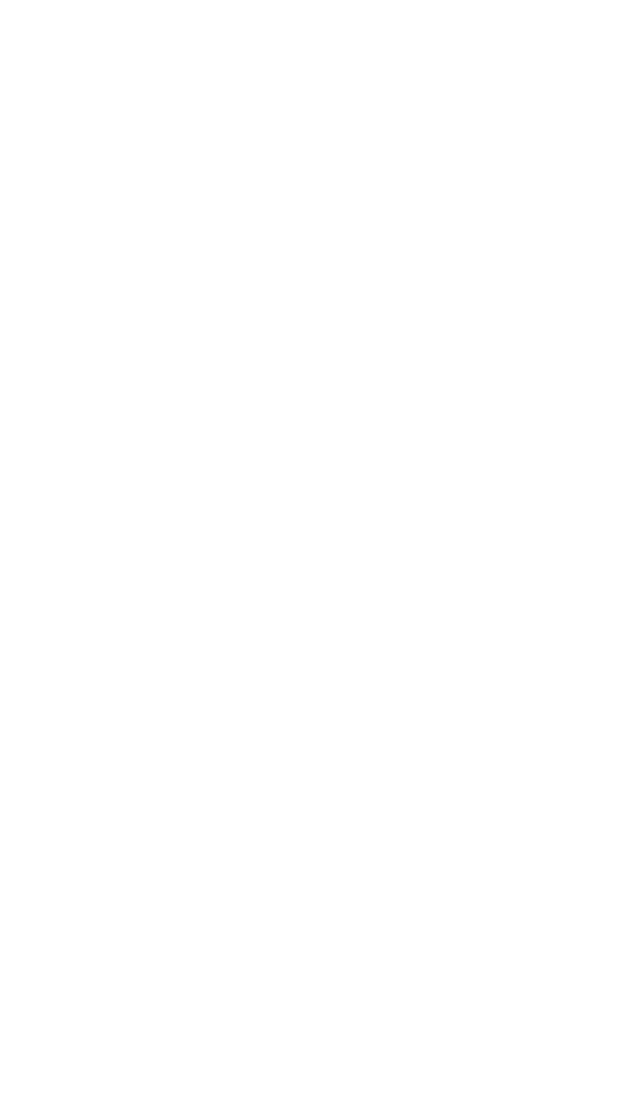
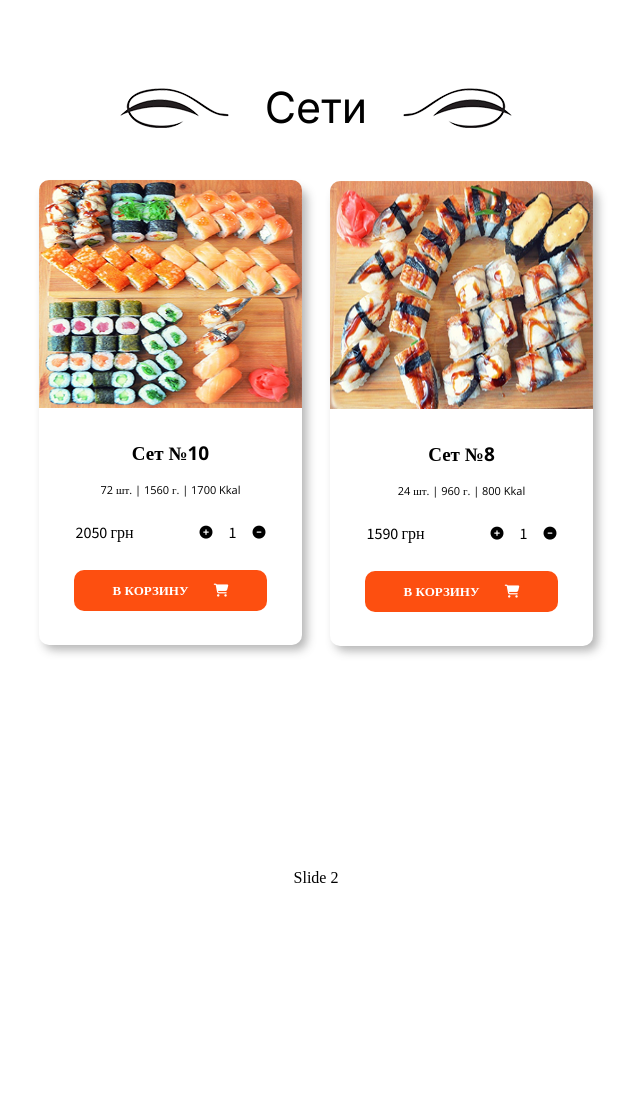
Before and after one commit to jkpicker/SushiBarMenu, a plain HTML site: page index.html in a window 1280 px wide. Shown: the top 1100 px of the page, without its empty margins (324-964 px from the left). Before the commit the page ends 800 px from the top, so only its background shows below. Drawn offline with nearby package versions, Linux system fonts and the light colour scheme.

Commit message:
Почав робити Слайдер

```diff
--- /dev/null
+++ b/css/null.css
@@ -0,0 +1,350 @@
+/*! normalize.css v8.0.1 | MIT License | github.com/necolas/normalize.css */
+
+/* Document
+   ========================================================================== */
+
+/**
+ * 1. Correct the line height in all browsers.
+ * 2. Prevent adjustments of font size after orientation changes in iOS.
+ */
+
+html {
+    line-height: 1.15; /* 1 */
+    -webkit-text-size-adjust: 100%; /* 2 */
+}
+
+/* Sections
+   ========================================================================== */
+
+/**
+ * Remove the margin in all browsers.
+ */
+
+body {
+    margin: 0;
+}
+
+/**
+ * Render the `main` element consistently in IE.
+ */
+
+main {
+    display: block;
+}
+
+/**
+ * Correct the font size and margin on `h1` elements within `section` and
+ * `article` contexts in Chrome, Firefox, and Safari.
+ */
+
+h1 {
+    font-size: 2em;
+    margin: 0.67em 0;
+}
+
+/* Grouping content
+   ========================================================================== */
+
+/**
+ * 1. Add the correct box sizing in Firefox.
+ * 2. Show the overflow in Edge and IE.
+ */
+
+hr {
+    box-sizing: content-box; /* 1 */
+    height: 0; /* 1 */
+    overflow: visible; /* 2 */
+}
+
+/**
+ * 1. Correct the inheritance and scaling of font size in all browsers.
+ * 2. Correct the odd `em` font sizing in all browsers.
+ */
+
+pre {
+    font-family: monospace, monospace; /* 1 */
+    font-size: 1em; /* 2 */
+}
+
+/* Text-level semantics
+   ========================================================================== */
+
+/**
+ * Remove the gray background on active links in IE 10.
+ */
+
+a {
+    background-color: transparent;
+}
+
+/**
+ * 1. Remove the bottom border in Chrome 57-
+ * 2. Add the correct text decoration in Chrome, Edge, IE, Opera, and Safari.
+ */
+
+abbr[title] {
+    border-bottom: none; /* 1 */
+    text-decoration: underline; /* 2 */
+    text-decoration: underline dotted; /* 2 */
+}
+
+/**
+ * Add the correct font weight in Chrome, Edge, and Safari.
+ */
+
+b,
+strong {
+    font-weight: bolder;
+}
+
+/**
+ * 1. Correct the inheritance and scaling of font size in all browsers.
+ * 2. Correct the odd `em` font sizing in all browsers.
+ */
+
+code,
+kbd,
+samp {
+    font-family: monospace, monospace; /* 1 */
+    font-size: 1em; /* 2 */
+}
+
+/**
+ * Add the correct font size in all browsers.
+ */
+
+small {
+    font-size: 80%;
+}
+
+/**
+ * Prevent `sub` and `sup` elements from affecting the line height in
+ * all browsers.
+ */
+
+sub,
+sup {
+    font-size: 75%;
+    line-height: 0;
+    position: relative;
+    vertical-align: baseline;
+}
+
+sub {
+    bottom: -0.25em;
+}
+
+sup {
+    top: -0.5em;
+}
+
+/* Embedded content
+   ========================================================================== */
+
+/**
+ * Remove the border on images inside links in IE 10.
+ */
+
+img {
+    border-style: none;
+}
+
+/* Forms
+   ========================================================================== */
+
+/**
+ * 1. Change the font styles in all browsers.
+ * 2. Remove the margin in Firefox and Safari.
+ */
+
+button,
+input,
+optgroup,
+select,
+textarea {
+    font-family: inherit; /* 1 */
+    font-size: 100%; /* 1 */
+    line-height: 1.15; /* 1 */
+    margin: 0; /* 2 */
+}
+
+/**
+ * Show the overflow in IE.
+ * 1. Show the overflow in Edge.
+ */
+
+button,
+input { /* 1 */
+    overflow: visible;
+}
+
+/**
+ * Remove the inheritance of text transform in Edge, Firefox, and IE.
+ * 1. Remove the inheritance of text transform in Firefox.
+ */
+
+button,
+select { /* 1 */
+    text-transform: none;
+}
+
+/**
+ * Correct the inability to style clickable types in iOS and Safari.
+ */
+
+button,
+[type="button"],
+[type="reset"],
+[type="submit"] {
+    -webkit-appearance: button;
+}
+
+/**
+ * Remove the inner border and padding in Firefox.
+ */
+
+button::-moz-focus-inner,
+[type="button"]::-moz-focus-inner,
+[type="reset"]::-moz-focus-inner,
+[type="submit"]::-moz-focus-inner {
+    border-style: none;
+    padding: 0;
+}
+
+/**
+ * Restore the focus styles unset by the previous rule.
+ */
+
+button:-moz-focusring,
+[type="button"]:-moz-focusring,
+[type="reset"]:-moz-focusring,
+[type="submit"]:-moz-focusring {
+    outline: 1px dotted ButtonText;
+}
+
+/**
+ * Correct the padding in Firefox.
+ */
+
+fieldset {
+    padding: 0.35em 0.75em 0.625em;
+}
+
+/**
+ * 1. Correct the text wrapping in Edge and IE.
+ * 2. Correct the color inheritance from `fieldset` elements in IE.
+ * 3. Remove the padding so developers are not caught out when they zero out
+ *    `fieldset` elements in all browsers.
+ */
+
+legend {
+    box-sizing: border-box; /* 1 */
+    color: inherit; /* 2 */
+    display: table; /* 1 */
+    max-width: 100%; /* 1 */
+    padding: 0; /* 3 */
+    white-space: normal; /* 1 */
+}
+
+/**
+ * Add the correct vertical alignment in Chrome, Firefox, and Opera.
+ */
+
+progress {
+    vertical-align: baseline;
+}
+
+/**
+ * Remove the default vertical scrollbar in IE 10+.
+ */
+
+textarea {
+    overflow: auto;
+}
+
+/**
+ * 1. Add the correct box sizing in IE 10.
+ * 2. Remove the padding in IE 10.
+ */
+
+[type="checkbox"],
+[type="radio"] {
+    box-sizing: border-box; /* 1 */
+    padding: 0; /* 2 */
+}
+
+/**
+ * Correct the cursor style of increment and decrement buttons in Chrome.
+ */
+
+[type="number"]::-webkit-inner-spin-button,
+[type="number"]::-webkit-outer-spin-button {
+    height: auto;
+}
+
+/**
+ * 1. Correct the odd appearance in Chrome and Safari.
+ * 2. Correct the outline style in Safari.
+ */
+
+[type="search"] {
+    -webkit-appearance: textfield; /* 1 */
+    outline-offset: -2px; /* 2 */
+}
+
+/**
+ * Remove the inner padding in Chrome and Safari on macOS.
+ */
+
+[type="search"]::-webkit-search-decoration {
+    -webkit-appearance: none;
+}
+
+/**
+ * 1. Correct the inability to style clickable types in iOS and Safari.
+ * 2. Change font properties to `inherit` in Safari.
+ */
+
+::-webkit-file-upload-button {
+    -webkit-appearance: button; /* 1 */
+    font: inherit; /* 2 */
+}
+
+/* Interactive
+   ========================================================================== */
+
+/*
+ * Add the correct display in Edge, IE 10+, and Firefox.
+ */
+
+details {
+    display: block;
+}
+
+/*
+ * Add the correct display in all browsers.
+ */
+
+summary {
+    display: list-item;
+}
+
+/* Misc
+   ========================================================================== */
+
+/**
+ * Add the correct display in IE 10+.
+ */
+
+template {
+    display: none;
+}
+
+/**
+ * Add the correct display in IE 10.
+ */
+
+[hidden] {
+    display: none;
+}
+/*======================================================================================================================*/
--- a/css/style.css
+++ b/css/style.css
@@ -0,0 +1,179 @@
+.inter-weight {
+  font-family: "Inter", serif;
+  font-optical-sizing: auto;
+  font-weight: 400;
+  font-style: normal;
+}
+.open-sans-weight {
+  font-family: "Open Sans", serif;
+  font-optical-sizing: auto;
+  font-weight: 400;
+  font-style: normal;
+  font-variation-settings:
+    "wdth" 100;
+}
+.source-sans-3-weight {
+  font-family: "Source Sans 3", serif;
+  font-optical-sizing: auto;
+  font-weight: 400;
+  font-style: normal;
+}
+
+.wrapper {
+	justify-self: center;
+}
+
+
+
+
+/* Слайдери */
+.menutitle h2{
+  font-family: "Inter", serif;
+  font-weight: 400;
+	font-size: 43px;
+	margin-left: 35.85px;
+	margin-right: 35.85px;
+}
+.h3sliderslide{
+	font-family: "Open Sans", serif;
+	font-weight: 700;
+	font-size: 19px;
+	margin-top: 30px;
+	margin-bottom: 0px;
+	height: 14px;
+}
+.thirdrow{
+	width: 190px;
+	height: 16px;
+	display: flex;
+	justify-content: space-between;
+	align-items: center;
+	margin-top: 33px;
+}
+.thirdrow p{
+  font-family: "Source Sans 3", serif;
+  font-weight: 400;
+	font-size: 16px;
+}
+.addnumber{
+	display: flex;
+	justify-content: space-between;
+	align-items: center;
+	width: 66px;
+	height: 13px;
+}
+.fa-plus-circle{
+	font-size: 13px;
+}
+.fa-minus-circle{
+	font-size: 13px;
+}
+.number{
+	font-family: "Open Sans", serif;
+	font-weight: 400;
+	font-size: 14px;
+	margin: 0;
+}
+.smallbtn{
+	width: 13px;
+	height: 13px;
+	background-color: white;
+	border: none;
+	display: flex;
+	cursor: pointer;
+	justify-content: center;
+	align-items: center;
+}
+.addtobasket{
+	width: 193px;
+	height: 41px;
+	background-color: rgba(253, 79, 16, 1);
+	border-radius: 10px;
+	margin-top: 29px;
+	margin-bottom: 38px;
+	color: white;
+	border: none;
+	font-family: "Open Sans", serif;
+  font-weight: 600;
+	font-size: 13px;
+	display: flex;
+	cursor: pointer;
+	justify-content: center;
+	align-items: center;
+}
+.addtobasket i{
+	margin-left: 25.35px;
+}
+
+.lower{
+	display: flex;
+	justify-content: center;
+	align-items: center;
+  flex-direction: column;
+}
+.swiper{
+	margin-top: 56px;
+}
+.pinfo{
+	font-family: "Open Sans", serif;
+  font-weight: 300;
+  font-size: 11px;
+	margin-top: 27px;
+	margin-bottom: 0px;
+	height: 8px;
+}
+
+.right{
+	transform: rotateY(180deg);
+}
+.menutitle{
+	display: flex;
+	justify-content: center;
+	align-items: center;
+	height: 40px;
+	margin-top: 88px;
+}
+
+.titleimg{
+	width: 109px;
+	height: 40px;
+}
+
+.slidertype1{
+	max-width: 1160px;
+}
+.swiperslide{
+	width: 263px;
+	height: 461px;
+	display: flex;
+	justify-content: center;
+	flex-direction: column;
+	position: relative;
+	border-radius: 10px;
+	box-shadow: 5px 5px 10px rgba(81, 81, 81, 0.421);
+	margin-left: 14px;
+	margin-right: 14px;
+}
+.swiperfullslide{
+	max-width: 1160px;
+	min-height: 463px;
+	display: flex;
+	justify-content: space-between;
+	flex-wrap: wrap;
+}
+.swiper-slide{
+	max-width: 1160px;
+	min-height: 463px;
+	display: flex;
+	justify-content: center;
+	align-items: center;
+	border-radius: 10px;
+}
+.upper img{
+	width: 263px;
+	height: 228px;
+	border-radius: 10px 10px 0 0;
+}
+.upper{
+	margin-top: 0;
+}
--- a/index.html
+++ b/index.html
@@ -1,11 +1,113 @@
 <!DOCTYPE html>
 <html lang="en">
-<head>
-	<meta charset="UTF-8">
-	<meta name="viewport" content="width=device-width, initial-scale=1.0">
-	<title>Суши Міуши</title>
-</head>
-<body>
+	<head>
+		<meta charset="UTF-8" />
+		<meta name="viewport" content="width=device-width, initial-scale=1.0" />
+		<link rel="stylesheet" href="css/style.css" />
+		<link rel="stylesheet" href="css/null.css" />
 
-</body>
+		<link rel="preconnect" href="https://fonts.googleapis.com">
+		<link rel="preconnect" href="https://fonts.gstatic.com" crossorigin>
+		<link href="https://fonts.googleapis.com/css2?family=Inter:ital,opsz,wght@0,14..32,100..900;1,14..32,100..900&display=swap" rel="stylesheet">
+
+		<link rel="preconnect" href="https://fonts.googleapis.com">
+		<link rel="preconnect" href="https://fonts.gstatic.com" crossorigin>
+		<link href="https://fonts.googleapis.com/css2?family=Open+Sans:ital,wght@0,300..800;1,300..800&display=swap" rel="stylesheet">
+
+		<link
+			rel="stylesheet"
+			href="https://cdnjs.cloudflare.com/ajax/libs/font-awesome/6.7.2/css/all.min.css"
+			integrity="sha512-Evv84Mr4kqVGRNSgIGL/F/aIDqQb7xQ2vcrdIwxfjThSH8CSR7PBEakCr51Ck+w+/U6swU2Im1vVX0SVk9ABhg=="
+			crossorigin="anonymous"
+			referrerpolicy="no-referrer"
+		/>
+		<link rel="preconnect" href="https://fonts.googleapis.com">
+		<link rel="preconnect" href="https://fonts.gstatic.com" crossorigin>
+		<link href="https://fonts.googleapis.com/css2?family=Source+Sans+3:ital,wght@0,		200..900;1,200..900&display=swap" rel="stylesheet">
+		<title>Суши Міуши</title>
+	</head>
+	<body>
+		<div class="wrapper">
+			<header class="header"></header>
+
+			<div class="sliders">
+				<div class="sets slidertype1">
+					<div class="menutitle">
+						<img src="img/menudecoration.png" alt="" class="left titleimg" />
+						<h2 class="menuh1">Сети</h2>
+						<img src="img/menudecoration.png" alt="" class="right titleimg" />
+					</div>
+					<div class="swiper">
+						<div class="swiper-wrapper">
+							<div class="swiper-slide">
+								<div class="swiperfullslide">
+
+									<div class="swiperslide">
+										<div class="upper">
+											<img src="img/setn10.png" alt="" class="swipertype1img" />
+										</div>
+										<div class="lower">
+											<h3 class="h3sliderslide">Сет №10</h3>
+											<p class="pinfo">72 шт. | 1560 г. | 1700 Kkal</p>
+											<div class="thirdrow">
+												<p class="price" data-price="2050">2050 грн</p>
+												<div class='addnumber'>
+													<button class='add smallbtn'><i class="fa 	fa-plus-circle" aria-hidden="true"></i>
+													</button>
+													<p class="number">1</p>
+													<button class='remove smallbtn'><i class="fa 	fa-minus-circle" aria-hidden="true"></i>
+                	        </button>
+												</div>
+											</div>
+											<button class='addtobasket'>
+												<p>В КОРЗИНУ</p><i class="fa-solid fa-cart-shopping"></i>
+											</button>
+											</div>
+										</div>
+									</div>
+									<div class="swiperslide">
+										<div class="upper">
+											<img src="img/setn8.png" alt="" class="swipertype1img" />
+										</div>
+										<div class="lower">
+											<h3 class="h3sliderslide">Сет №8</h3>
+											<p class="pinfo">24 шт. | 960 г. | 800 Kkal</p>
+											<div class="thirdrow">
+												<p class="price" data-price="1590">1590 грн</p>
+												<div class='addnumber'>
+													<button class='add smallbtn'><i class="fa 	fa-plus-circle" aria-hidden="true"></i>
+													</button>
+													<p class="number">1</p>
+													<button class='remove smallbtn'><i class="fa 	fa-minus-circle" aria-hidden="true"></i>
+                	        </button>
+												</div>
+											</div>
+											<button class='addtobasket'>
+												<p>В КОРЗИНУ</p><i class="fa-solid fa-cart-shopping"></i>
+											</button>
+											</div>
+										</div>
+									</div>
+
+								</div>
+							</div>
+							<div class="swiper-slide">Slide 2</div>
+							<div class="swiper-slide">Slide 3</div>
+							...
+						</div>
+						<div class="swiper-pagination"></div>
+						<div class="swiper-button-prev"></div>
+						<div class="swiper-button-next"></div>
+						<div class="swiper-scrollbar"></div>
+					</div>
+				</div>
+				<div class="rolls slidertype1"></div>
+				<div class="pizza slidertype1"></div>
+				<div class="wok slidertype1"></div>
+				<div class="blackslider"></div>
+			</div>
+		</div>
+
+		<script src="script.js"></script>
+	</body>
 </html>
```
Also changed, not shown: img/bavarian.png (added), img/beef.png (added), img/chicken.png (added), img/classicpizza.png (added), img/filadelfia.png (added), img/kunseibatakon.png (added), img/menudecoration.png (added), img/mexican.png (added), img/minisetn5.png (added), img/pepperoni.png (added), img/seafood.png (added), img/set6.png (added), img/setn10.png (added), img/setn8.png (added), 3 more files.
